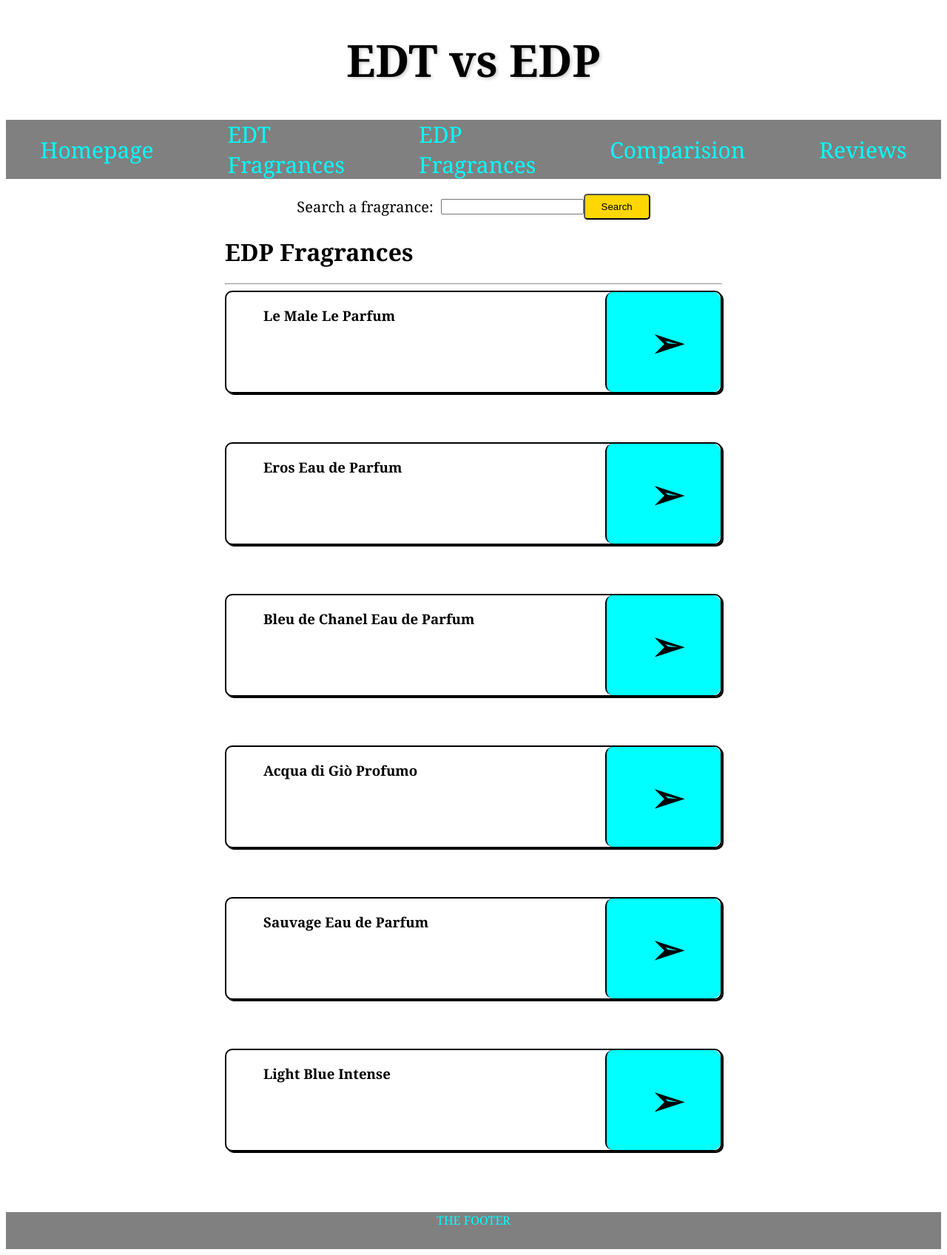
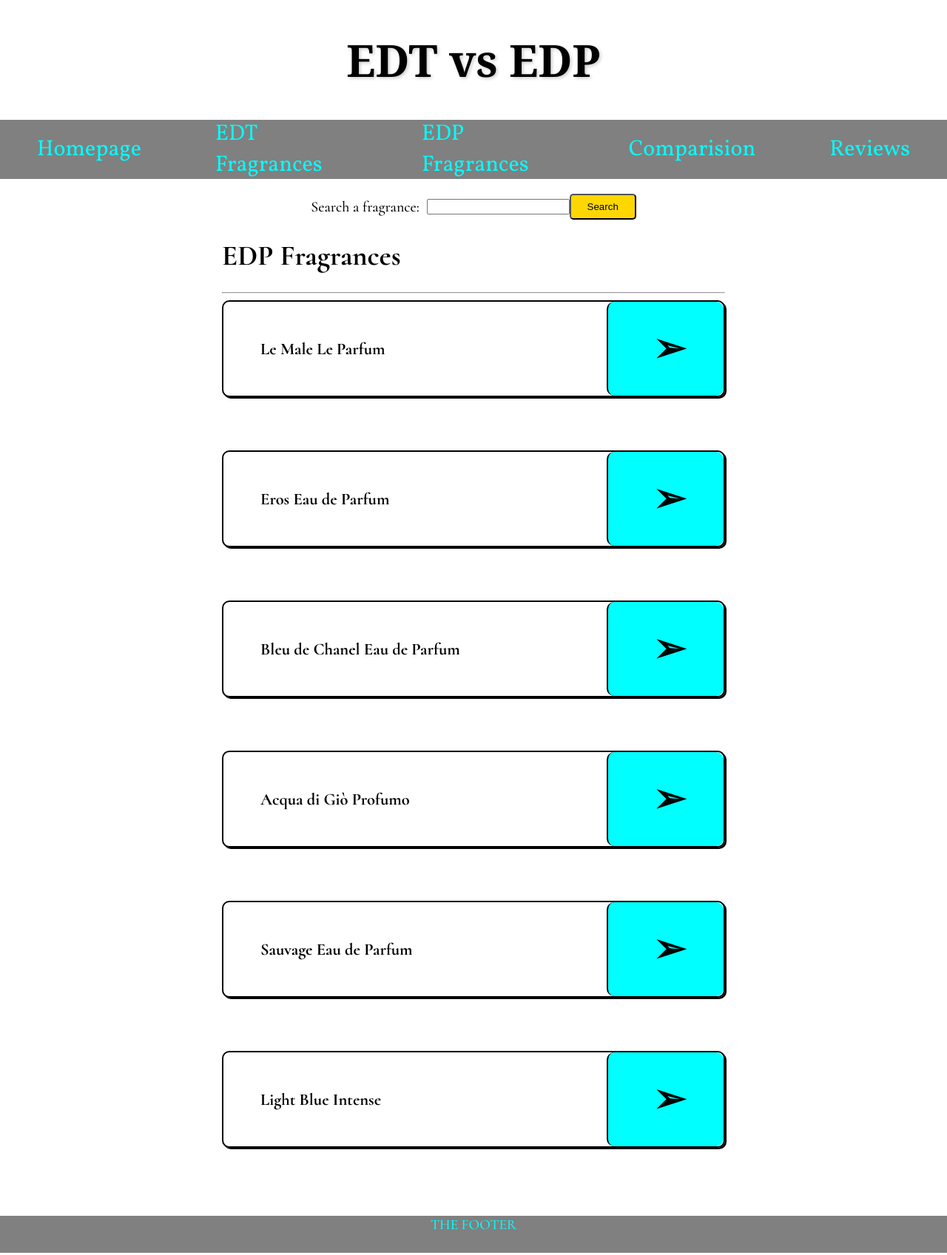
Before and after one commit to kos1070sc/fragrance, a Flask app: page /EDP in a window 1280 px wide. Shown: the whole page at 74% size. Run offline with Flask 3, Linux system fonts and the light colour scheme; data comes from the database, SQL or seed files in the repository.

Commit message:
fonts changes

```diff
--- a/static/style.css
+++ b/static/style.css
@@ -1,8 +1,14 @@
-
+@import url('https://fonts.googleapis.com/css2?family=Cormorant:ital,wght@0,300..700;1,300..700&family=Vollkorn:ital,wght@0,400..900;1,400..900&display=swap');
+@import url('https://fonts.googleapis.com/css2?family=Vollkorn:ital,wght@0,400..900;1,400..900&display=swap');
 /* layout.html */
 
 body{
-   font-family: Georgia, serif;
+   margin:0;
+   padding: -5%;
+   font-family: "Cormorant", serif;
+   font-weight: 500;
+   font-style: normal;
+   font-size: larger;
 }
 
 .navbar{
@@ -13,6 +19,10 @@ body{
     height: 80px;
 }
 
+
+/* // <uniquifier>: Use a unique and descriptive class name
+// <weight>: Use a value from 400 to 900*/
+
 .navbar a{
     color:cyan;
     text-decoration: none;
@@ -20,7 +30,9 @@ body{
     padding-left: 50px;
     padding-right: 50px;
     transition: background-color 0.3s, color 0.3s; /* For smooth transitions */
-
+    font-family: "Vollkorn", serif;
+    font-weight: 400;
+    font-style: normal;
 }
 
 .navbar a:hover{
@@ -41,6 +53,7 @@ body{
     /* Set the initial opacity to 0 to make the title fade in*/
     animation: fadein ease-in forwards;
     animation-duration: 1.5s;
+    font-family: Georgia, serif;
 }
 
 /* what the fadein animation does*/
@@ -162,7 +175,7 @@ body{
 }
 
 .fragrance_info_container{
-  flex: 2;
+  flex: 8;
 }
 
 .fragrance_img_container{
@@ -271,6 +284,8 @@ body{
 
 .fragrance_name{
   flex:5;
+  margin-top: auto;
+  margin-bottom: auto;
 }
 
 .fragrance_link{
--- a/templates/layout.html
+++ b/templates/layout.html
@@ -9,12 +9,14 @@
 		<meta name = "viewport" content = "width = device-width, initial-scale = 1.0" >
 	</head>
 
+	<header class = "header">
+		<h1 class = "main_title">EDT vs EDP<h1>
+	</header>
+
 	<body>
 
 
-		<header class = "header">
-			<h1 class = "main_title">EDT vs EDP<h1>
-		</header>
+
 
 		<nav>
 			<div class = "navbar">
```
Also changed, not shown: routes.py (+4 -10 lines).
